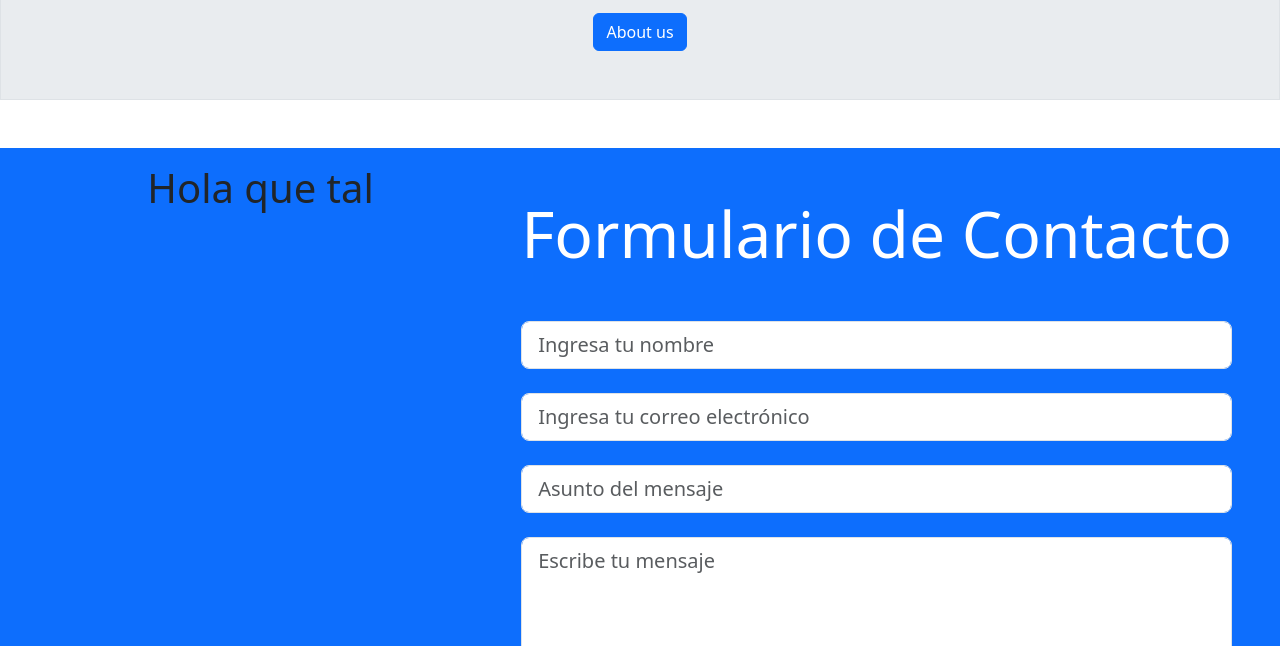
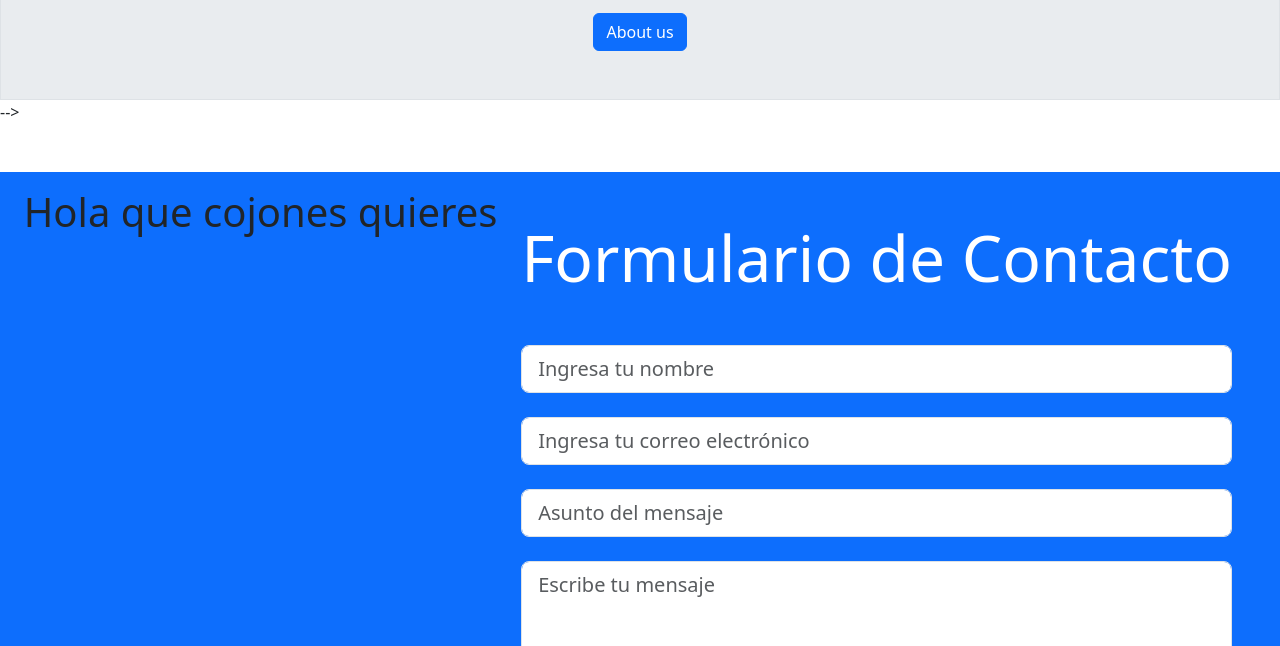
Before and after one commit to DavidCascales/ProyectoDIW2, a plain HTML site: page index.html in a window 1280 px wide. Shown: the part 306-952 px from the top of the page. Drawn offline with nearby package versions, Linux system fonts and the light colour scheme.

```diff
--- a/index.html
+++ b/index.html
@@ -56,13 +56,13 @@
     <main>
 
     </main>
-    <footer>
+    <footer> -->
 
 
 
     <div class=" mt-5 bg-primary d-flex">
       <div class="ms-auto mt-3">
-        <h1>Hola que tal</h1>
+        <h1>Hola que cojones quieres</h1>
       </div>
 
       <div class="ms-auto m-5 ">
@@ -97,7 +97,7 @@
         </form>
       </div>
 
-    </div>
+  </div>
         <!-- Añadir codigo del footer -->
     </footer>
     <script
```
Also changed, not shown: hol.txt (deleted).
